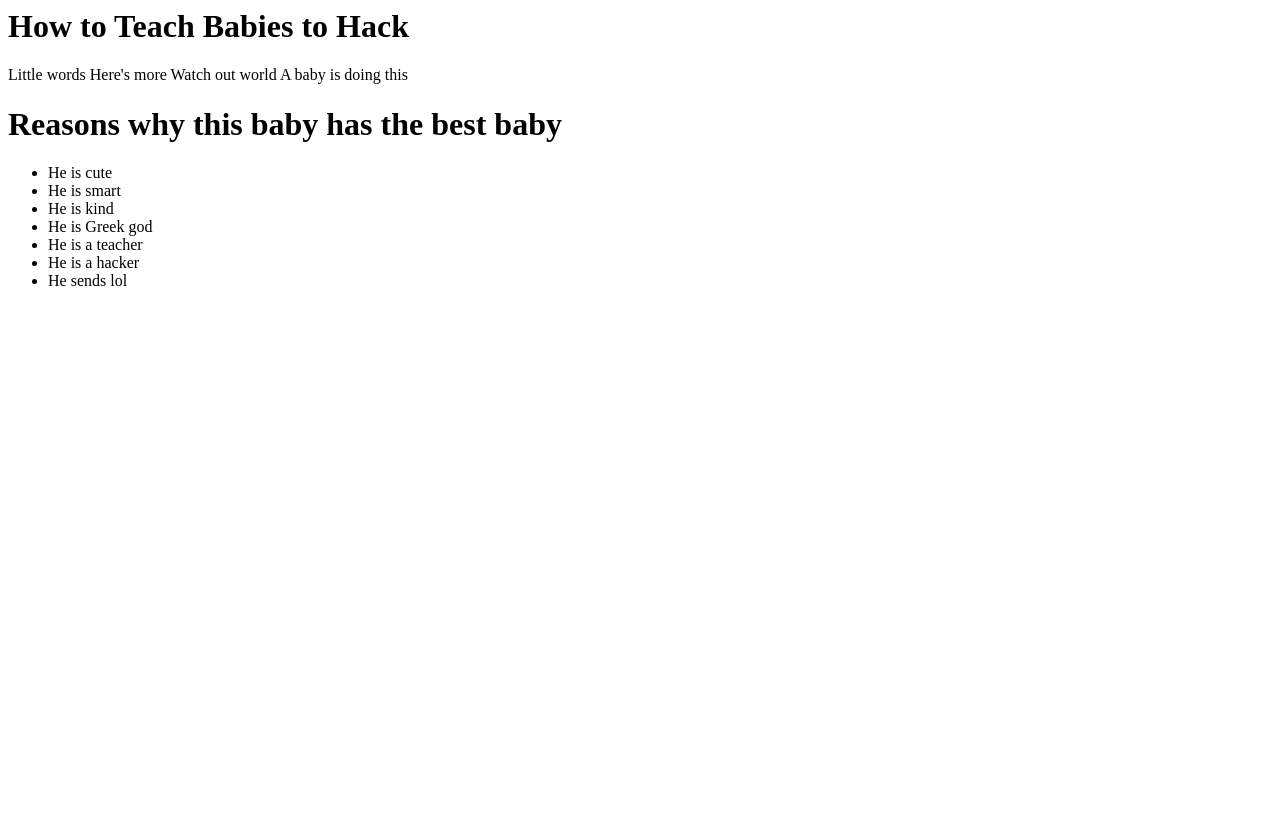
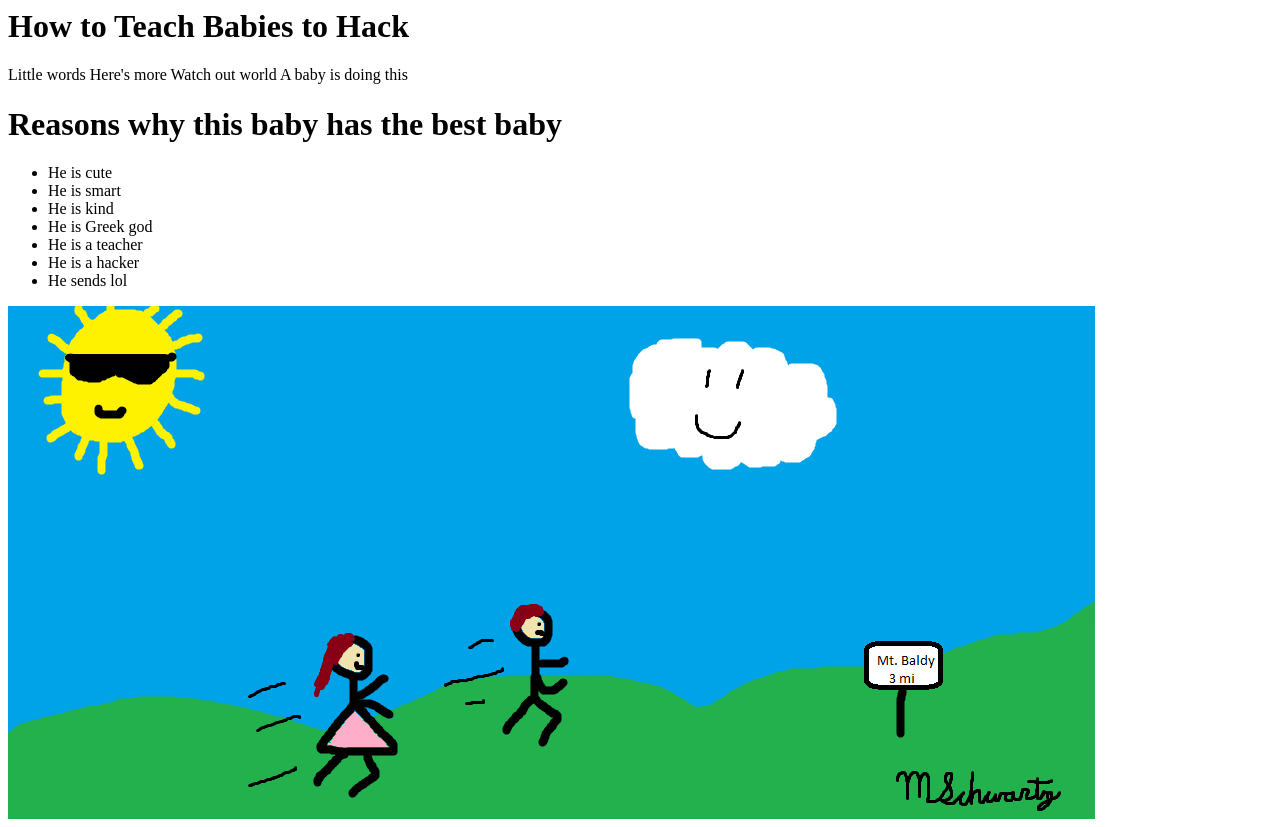
Before and after one commit to acd326/baby-hacks, a plain HTML site: page index.html in a window 1280 px wide. Before the commit the page ends 800 px from the top, so only its background shows below. Drawn offline with Linux system fonts and the light colour scheme.

Commit message:
Add picture of two babes

```diff
--- a/index.html
+++ b/index.html
@@ -14,3 +14,4 @@
     <li>He is a hacker</li>
     <li>He sends lol</li>
 </ul>
+<img src="JustACoupleOfBabes.png"</img>
```
Also changed, not shown: JustACoupleOfBabes.png (added).
